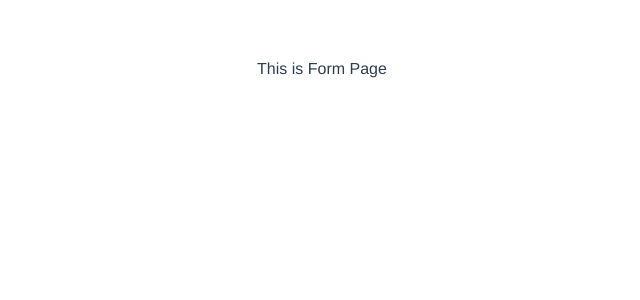
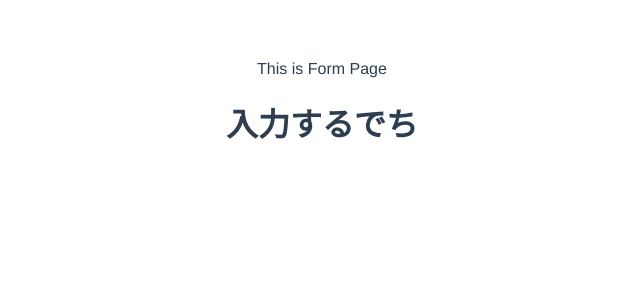
Before and after one commit to harapeko/vuex_study, a Vue app: page /#/ in a window 1280 px wide. Shown: the top 300 px of the page, without its empty margins (318-958 px from the left). Built offline with nearby package versions, Linux system fonts and the light colour scheme.

Commit message:
HeadCompをFromCompに登録して表示した

```diff
--- a/package.json
+++ b/package.json
@@ -36,6 +36,8 @@
     "portfinder": "^1.0.13",
     "postcss-import": "^11.0.0",
     "postcss-loader": "^2.0.8",
+    "pug": "^2.0.0-rc.4",
+    "pug-loader": "^2.3.0",
     "rimraf": "^2.6.0",
     "semver": "^5.3.0",
     "shelljs": "^0.7.6",
--- a/src/components/Form.vue
+++ b/src/components/Form.vue
@@ -1,14 +1,20 @@
-<template>
-  <div>This is Form Page</div>
+<template lang="pug">
+  div This is Form Page
+    head-comp
 </template>
 
 <script>
+import HeadComp from '@/components/modules/HeadComp'
+
 export default {
-  name: 'Form',
+  name: 'FormPage',
   data () {
     return {
-      msg: 'Welcome to Your Vue.js App'
+      msg: 'ようこそでち'
     }
+  },
+  components: {
+    HeadComp
   }
 }
 </script>
--- a/src/components/modules/HeadComp.vue
+++ b/src/components/modules/HeadComp.vue
@@ -1,13 +1,13 @@
 <template>
-  <div>This is Form Page</div>
+  <h1>{{ title }}</h1>
 </template>
 
 <script>
 export default {
-  name: 'Form',
+  name: 'headComp',
   data () {
     return {
-      msg: 'Welcome to Your Vue.js App'
+      title: '入力するでち'
     }
   }
 }
```
Also changed, not shown: 1 other file (tests, documents, lock files or other folders).
